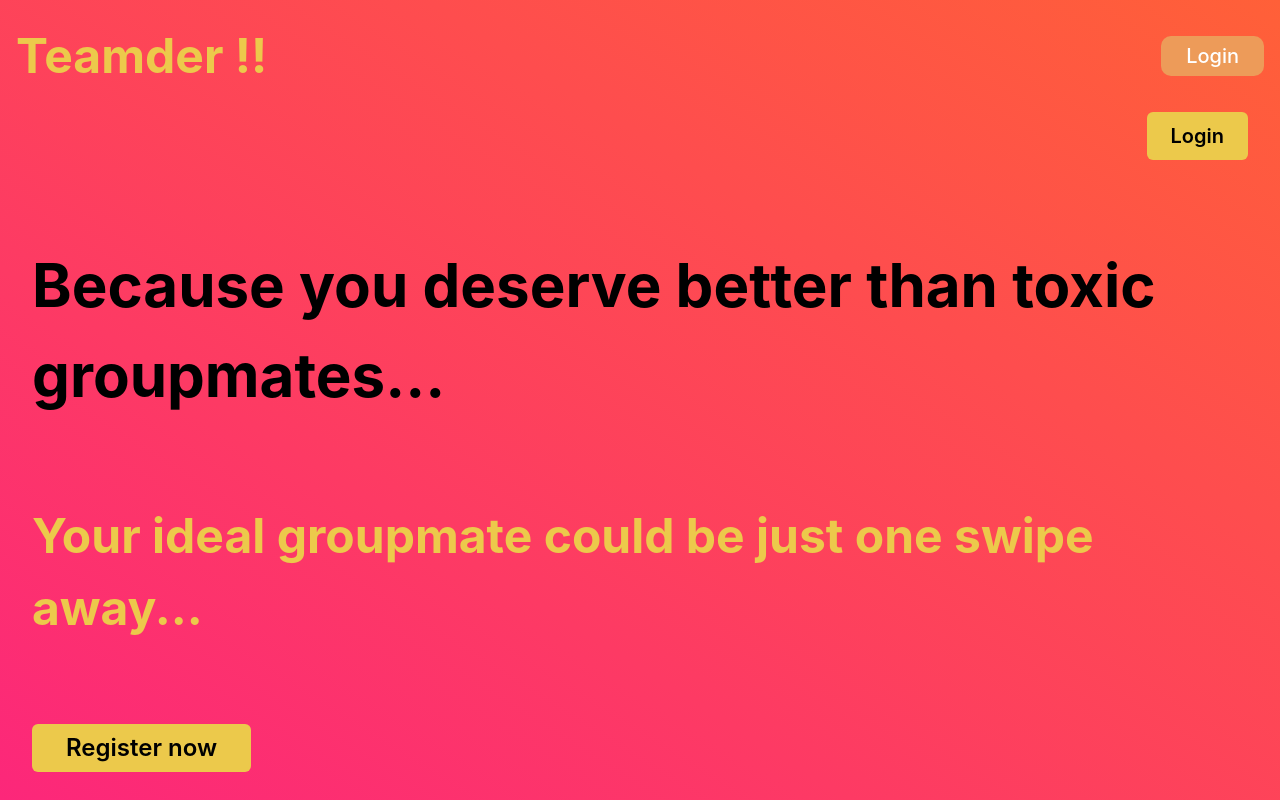
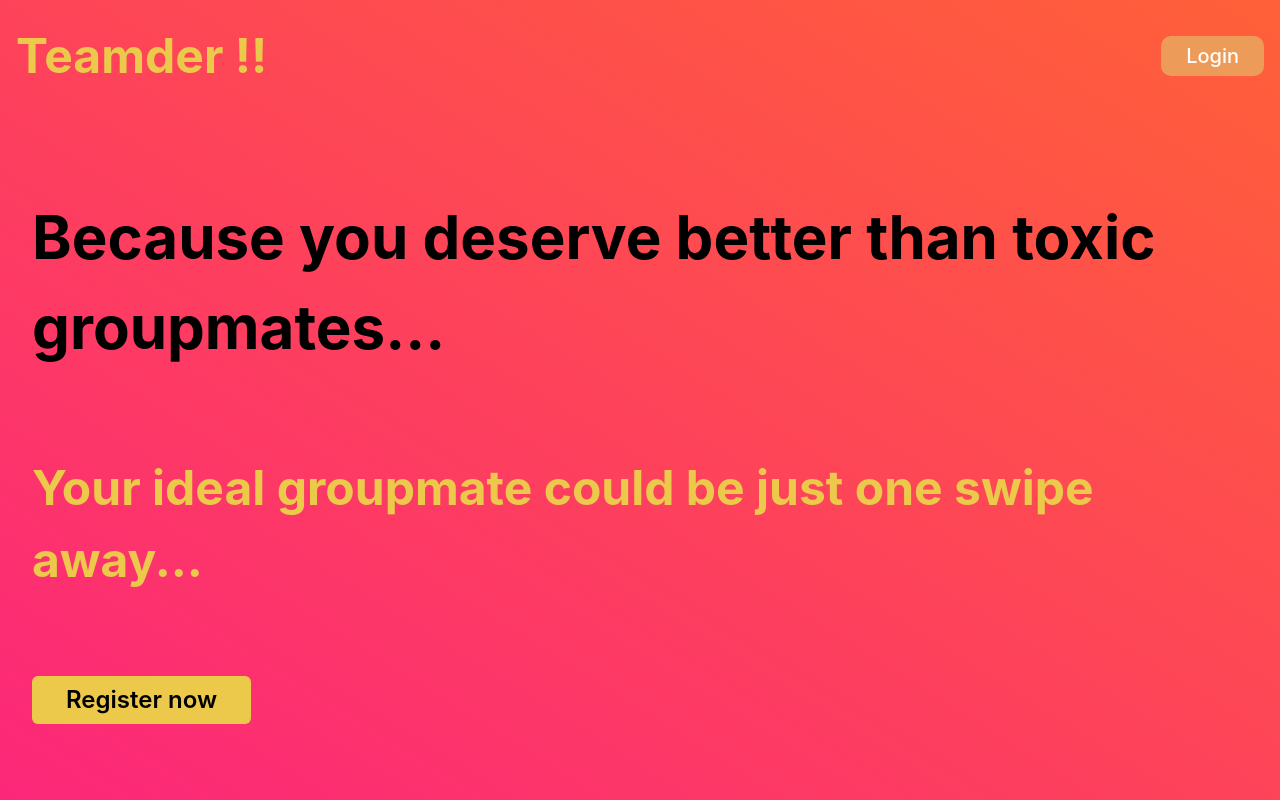
Before and after one commit to tquean15012003/teamder-frontend, a React (Create React App) app: page / in a window 1280 px wide. Built offline with nearby package versions, Linux system fonts and the light colour scheme.

Commit message:
remove onclick button

```diff
--- a/src/Pages/Homepage/Homepage.js
+++ b/src/Pages/Homepage/Homepage.js
@@ -6,26 +6,6 @@ export default function Homepage() {
   const navigate = useNavigate()
   return (
     <Container maxW='8xl' paddingTop='5'>
-      <div
-        style={{
-          display: 'flex',
-          justifyContent: 'right',
-          alignItems: 'center',
-        }}
-      >
-        <Box>
-          <Button
-            onClick={() => {
-              navigate('/login', { replace: false })
-            }}
-            size='lg'
-            colorScheme='yellow'
-            color='black'
-          >
-            <Text fontSize='xl'>Login</Text>
-          </Button>
-        </Box>
-      </div>
       <Box marginTop='20'>
         <Text fontWeight='bold' color='black' fontSize='6xl' noOfLines='2'>
           Because you deserve better than toxic groupmates...
--- a/src/Pages/SignUp/SignUp.js
+++ b/src/Pages/SignUp/SignUp.js
@@ -50,7 +50,7 @@ export default function SignUp() {
   })
 
   return (
-    <Box height='100vh'>
+    <Box height='80vh'>
       <div
         style={{
           display: 'flex',
@@ -443,9 +443,6 @@ export default function SignUp() {
                   <Text
                     fontSize='xl'
                     fontWeight='medium'
-                    onClick={() => {
-                      navigate('/', { replace: false }) //temporary direct to home page
-                    }}
                   >
                     Register
                   </Text>
```
